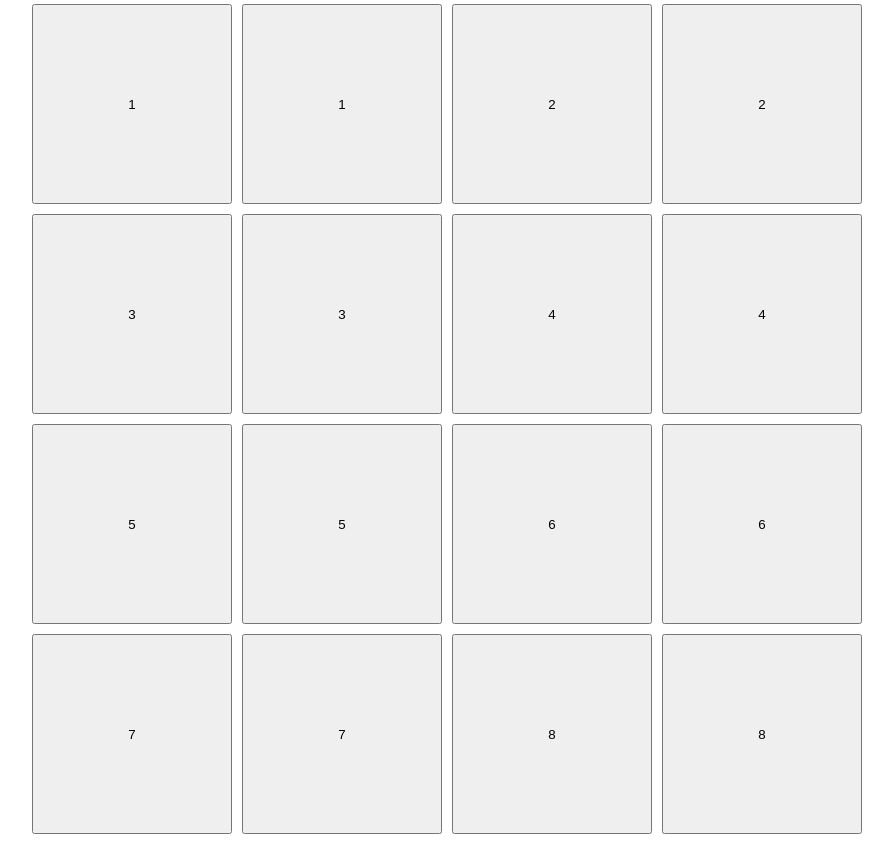
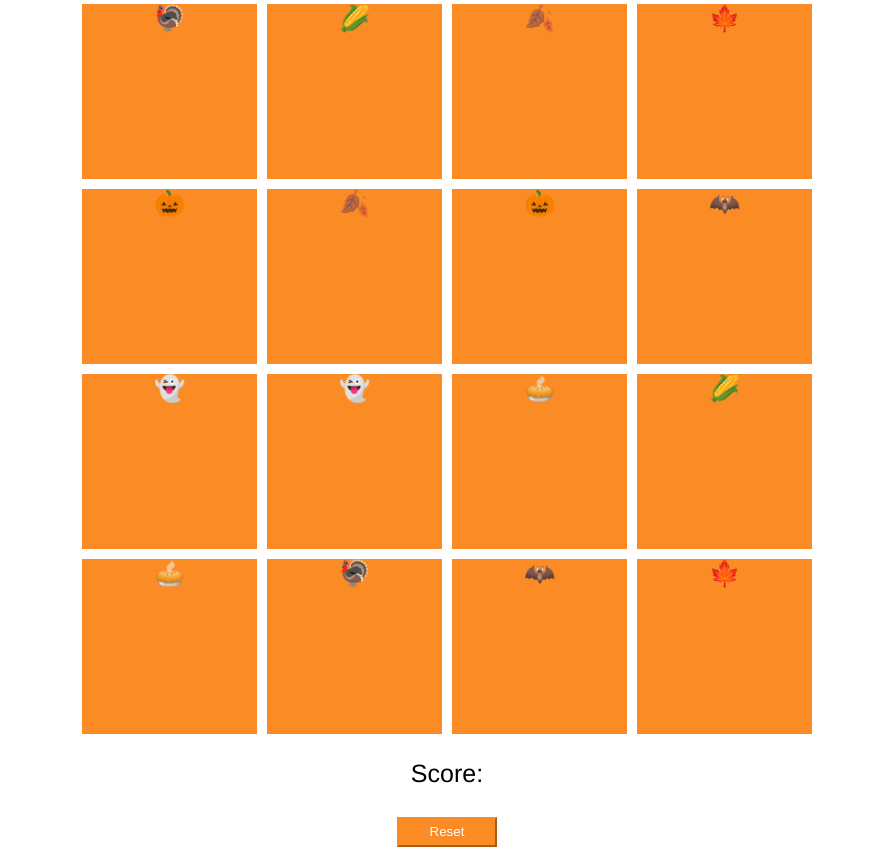
Before and after one commit to zubing2/MatchGame, a plain HTML site: page index.html in a window 1280 px wide. Shown: the part 194-1050 px from the top of the page, without its empty margins (193-1086 px from the left). Drawn offline with Linux system fonts and the light colour scheme.

Commit message:
w
Co-authored-by: zubing2 <zubing2@users.noreply.github.com>

```diff
--- a/index.html
+++ b/index.html
@@ -12,9 +12,8 @@
     <meta name="viewport" content="width=device-width, initial-scale=1.0" />
     <title>Match Game</title>
     <link rel="stylesheet" href="styles.css" />
-    <script src="script.js" async></script>
   </head>
-  <body>
+  <body onload="createBoard();">
     <div class="hero">
       <h1>Match Game</h1>
       <p id="maintxt">
@@ -23,29 +22,13 @@
         those images will be revealed, but watch out! The computer is keeping
         track of the number of times you click and judging your every move.
       </p>
-      <div class="container">
-        <button>1</button>
-        <button>1</button>
-        <button>2</button>
-        <button>2</button>
-        <button>3</button>
-        <button>3</button>
-        <button>4</button>
-        <button>4</button>
-        <button>5</button>
-        <button>5</button>
-        <button>6</button>
-        <button>6</button>
-        <button>7</button>
-        <button>7</button>
-        <button>8</button>
-        <button>8</button>
-      </div>
+      <div class="container"></div>
       <div id="bottom">
         <p>Score:</p>
-        <button id="reset">Reset</button>
+        <button id="reset" onClick="reset();">Reset</button>
         <p>Comments based on score</p>
       </div>
     </div>
+    <script src="script.js"></script>
   </body>
 </html>
--- a/script.js
+++ b/script.js
@@ -1,22 +1,62 @@
 //Wei Work
+let score = 0;
+let revealedAmount = 0;
+let emojis = [
+  "🎃",
+  "🍁",
+  "🍂",
+  "🥧",
+  "🦃",
+  "🌽",
+  "👻",
+  "🦇",
+  "🎃",
+  "🍁",
+  "🍂",
+  "🥧",
+  "🦃",
+  "🌽",
+  "👻",
+  "🦇",
+];
 
-let score = 0;
-let boardArray;
-function initialize() {
-  boardArray = [a1, a2, a3, a4, a5, a6, a7, a8, a1, a2, a3, a4, a5, a6, a7, a8];
-}
-function randomizeBoard() {
-  let tempArray = boardArray;
-  let len = tempArray.length;
-  for (let i = 0; i < boardArray.length; i++) {
-    let num = (Math.random() * len).toFixed();
-    boardArray[i] = tempArray[num];
-    tempArray.splice(num - 1, num);
+function createBoard() {
+  let tempArray = emojis;
+  for (let i = 0; i < 16; i++) {
+    let num = Math.floor(Math.random() * tempArray.length);
+    let tile = document.createElement("div");
+    tile.className = "tile";
+    tile.innerHTML = emojis[num];
+    document.querySelector(".container").appendChild(tile);
+    tempArray.splice(num, 1);
   }
 }
-function play() {}
-function display() {}
+function reset() {
+  emojis = [
+    "🎃",
+    "🍁",
+    "🍂",
+    "🥧",
+    "🦃",
+    "🌽",
+    "👻",
+    "🦇",
+    "🎃",
+    "🍁",
+    "🍂",
+    "🥧",
+    "🦃",
+    "🌽",
+    "👻",
+    "🦇",
+  ];
+
+  /* Found here: https://www.tutorialspoint.com/How-can-I-remove-all-child-elements-of-a-DOM-node-in-JavaScript*/
+  while (document.querySelector(".container").hasChildNodes()) {
+    document
+      .querySelector(".container")
+      .removeChild(document.querySelector(".container").firstChild);
+  }
+  createBoard();
+}
 function generateComment() {}
-function reset() {
-  randomizeBoard();
-}
--- a/styles.css
+++ b/styles.css
@@ -10,8 +10,8 @@
 .container {
   display: grid;
   grid-gap: 10px;
-  grid-template-columns: repeat(4, 200px);
-  grid-template-rows: repeat(4, 200px);
+  grid-template-columns: repeat(4, 175px);
+  grid-template-rows: repeat(4, 175px);
   justify-content: center;
 }
 #bottom p {
@@ -20,7 +20,13 @@
 #reset {
   width: 100px;
   height: 30px;
+  background-color: #fb8b24;
+  color: white;
+  border-color: #fb8b24;
 }
 #maintxt {
   font-size: 18px;
 }
+.tile {
+  background-color: #fb8b24;
+}
```
